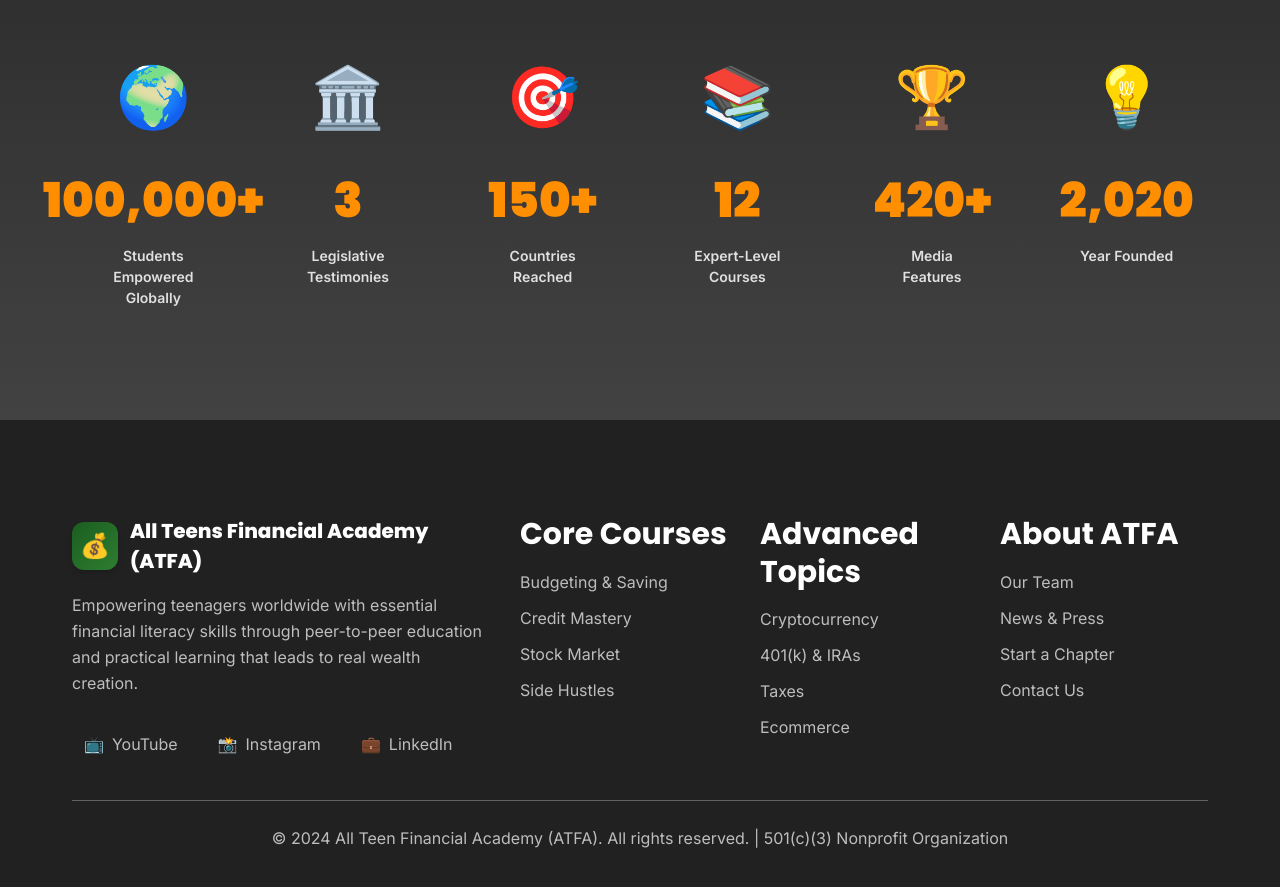
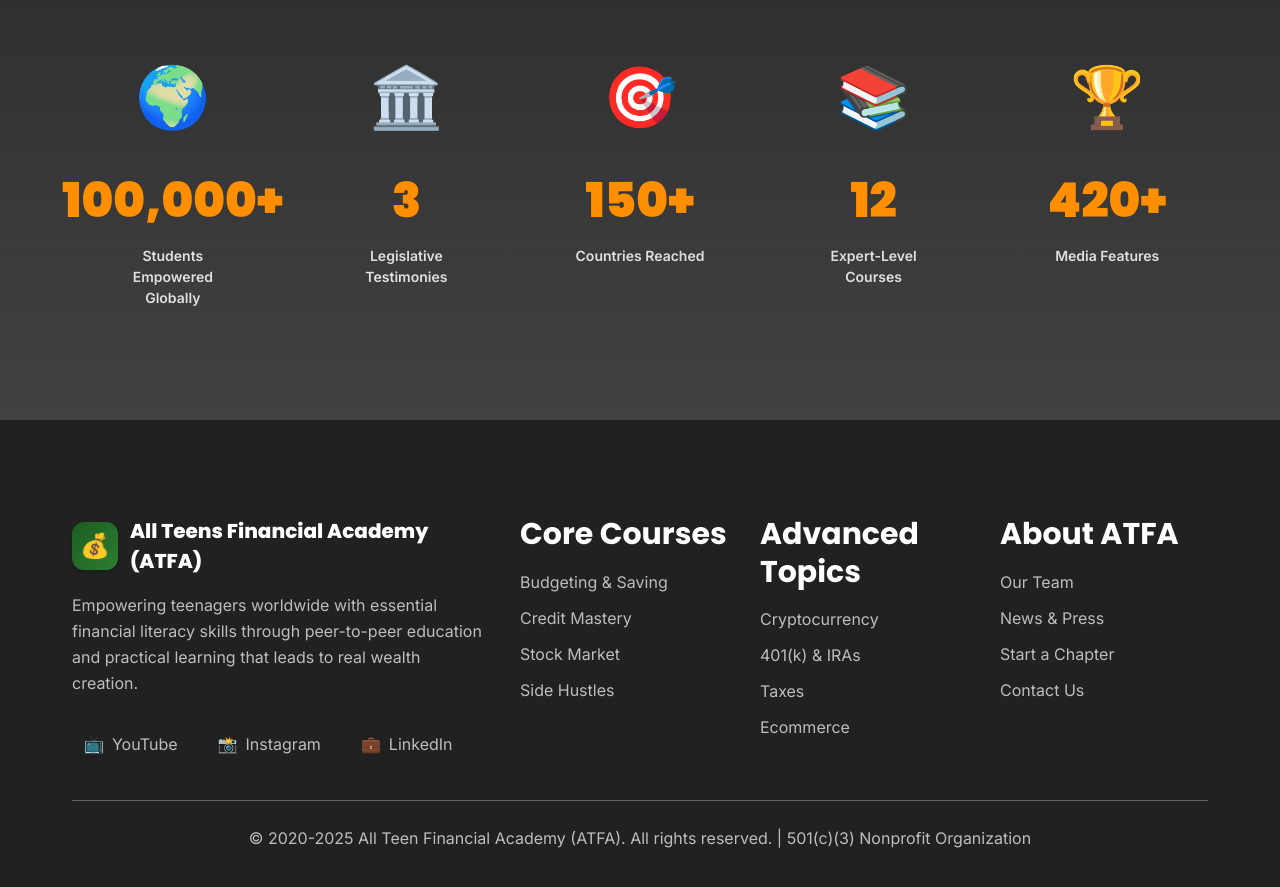
Before and after one commit to calashwin/atfaacacemy-redesign, a plain HTML site: page index.html in a window 1280 px wide. Shown: the part 3710-4597 px from the top of the page. Drawn offline with Linux system fonts and the light colour scheme.

Commit message:
Few more fixes and adjustments

```diff
--- a/index.html
+++ b/index.html
@@ -1412,12 +1412,6 @@
                     <span class="stat-number text-4xl font-black text-secondary m-2">420+</span>
                     <span class="stat-label text-gray-300 text-lg font-medium">Media Features</span>
                 </div>
-
-                <div class="stat-item text-center p-8">
-                    <div class="text-6xl m-4">💡</div>
-                    <span class="stat-number text-4xl font-black text-secondary m-2">2020</span>
-                    <span class="stat-label text-gray-300 text-lg font-medium">Year Founded</span>
-                </div>
             </div>
         </div>
     </section>
@@ -1477,7 +1471,7 @@
             </div>
 
             <div class="footer-bottom">
-                <p>&copy; 2024 All Teen Financial Academy (ATFA). All rights reserved. | 501(c)(3) Nonprofit Organization</p>
+                <p>&copy; 2020-2025 All Teen Financial Academy (ATFA). All rights reserved. | 501(c)(3) Nonprofit Organization</p>
             </div>
         </div>
     </footer>
```
Also changed, not shown: contact.html (+1 -1 lines).
